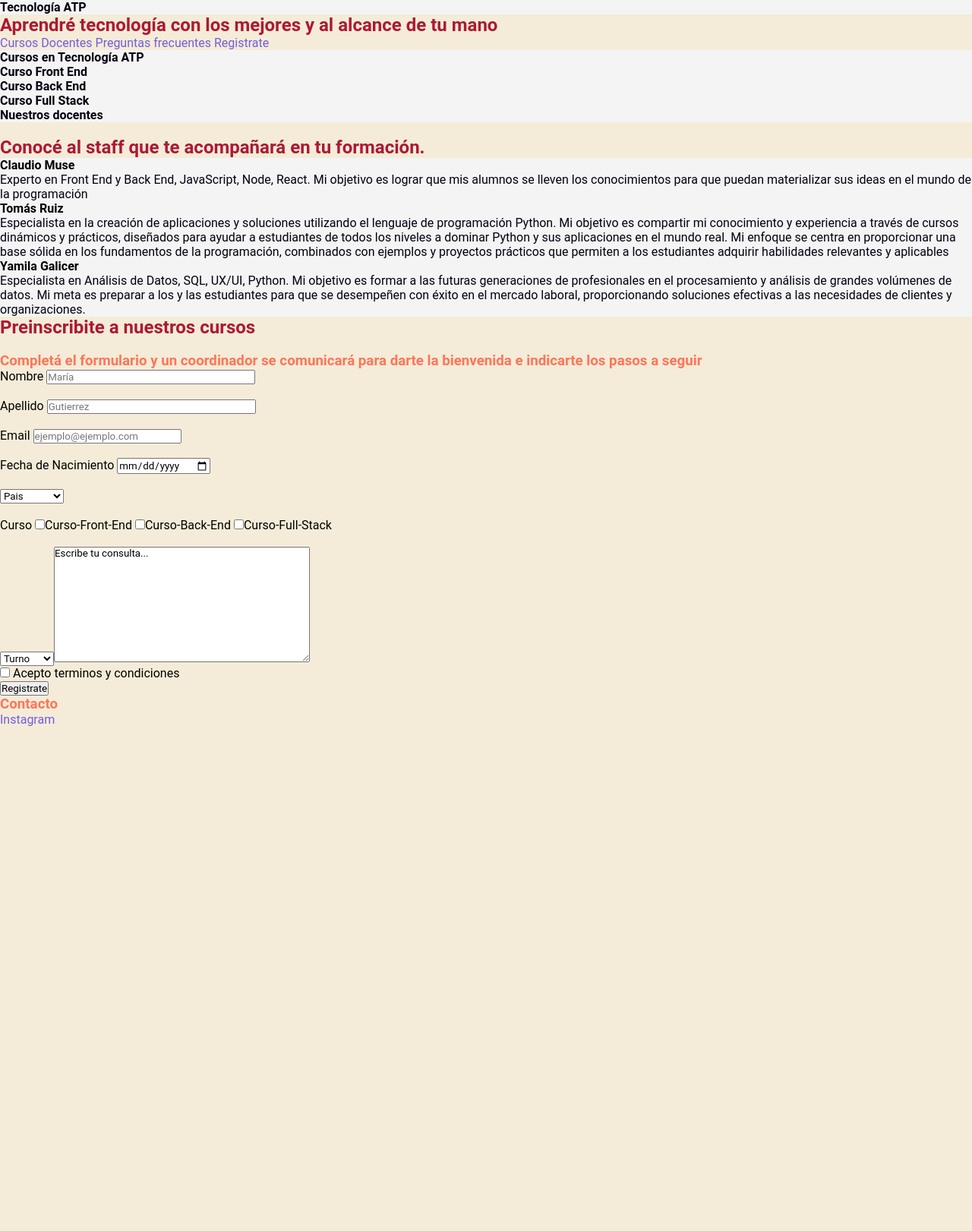
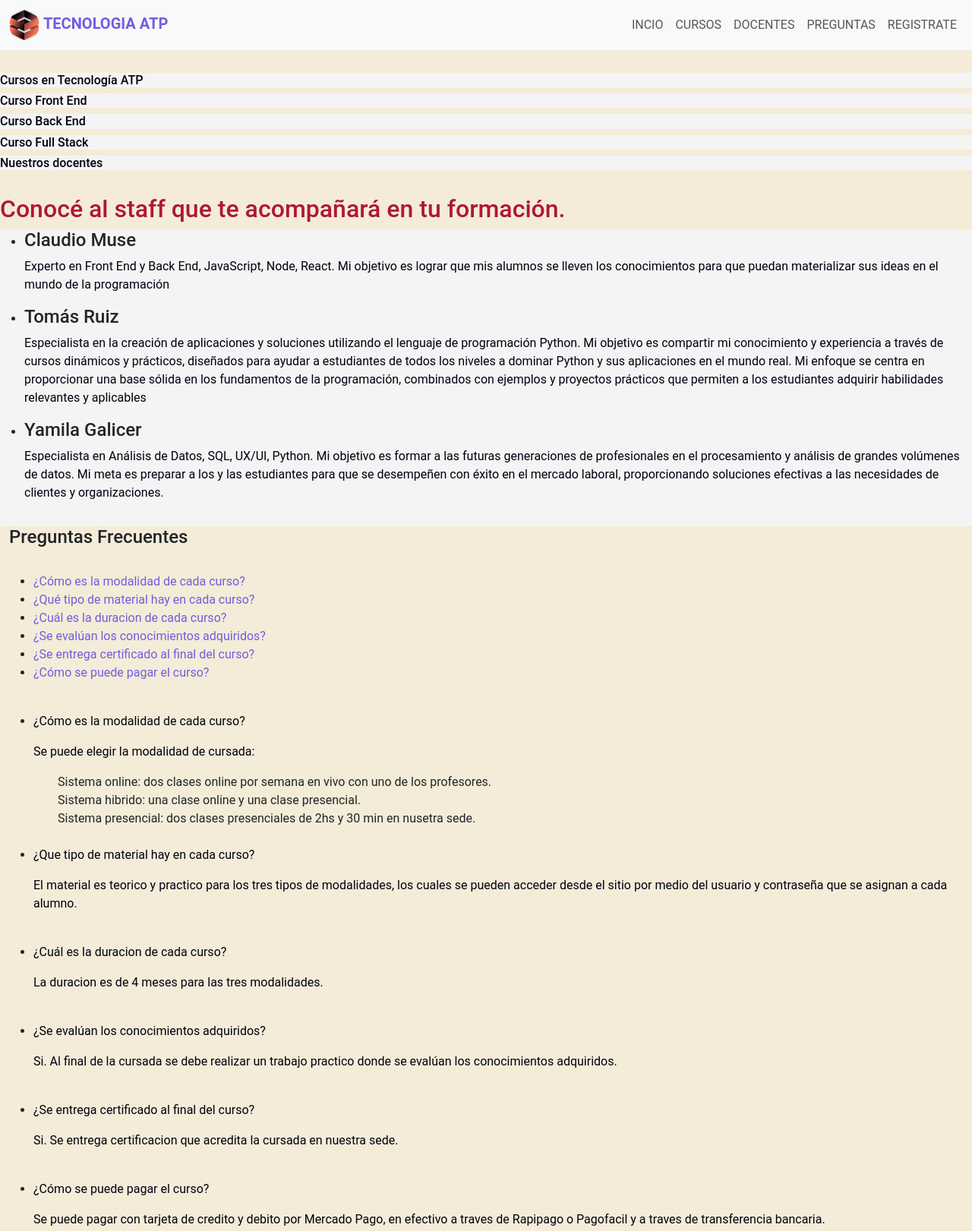
Before and after one commit to tomas-r1/tecnologia-atp, a plain HTML site: page prueba.html in a window 1280 px wide. Shown: the top 1621 px of the page at 76% size. Before the commit the page ends 957 px from the top, so only its background shows below. Drawn offline with nearby package versions, Linux system fonts and the light colour scheme.

Commit message:
Commit hecho por Claudio Muse

```diff
--- a/css/style.css
+++ b/css/style.css
@@ -48,3 +48,68 @@ p{
     flex-wrap:wrap;
     background-color:#f4f4f4;
 }
+
+/* Estilos aplicados al header-navbar */
+
+.navbar{
+  position: fixed;
+  top: 0;
+  width: 100%;
+}
+
+.navbar-text{
+    text-decoration: none;
+    color:#725cdf !important;
+    text-align: left;
+    font-weight: bold;
+
+}
+
+/* Estilos que se aplican al footer */
+
+.footer {
+    background-color: lightblue;
+
+}
+
+.footer-content {
+    display:flex;
+    justify-content: center;
+    align-items: center;
+
+}
+
+.footer-icons {
+
+    display:flex;
+    justify-content: center;
+    align-items: center;
+    font-size: 35px;
+
+}
+.fa-brands {
+    margin-left: 10px;
+    margin-right: 10px;
+
+}
+ /* Colores de los iconos del footer*/
+
+ .fa-facebook {
+    color: blue;
+}
+
+.fa-whatsapp {
+    color: green;
+
+}
+
+.fa-twitter {
+    color: blue;
+}
+
+.fa-instagram {
+    background: #d6249f;
+    background: radial-gradient(circle at 30% 107%, #fdf497 0%, #fdf497 5%, #fd5949 45%,#d6249f 60%,#285AEB 90%);
+    background-clip: text;
+    -webkit-text-fill-color: transparent;
+}
--- a/prueba.html
+++ b/prueba.html
@@ -3,28 +3,58 @@
 <head>
     <meta charset="UTF-8">
     <meta name="viewport" content="width=device-width, initial-scale=1.0">
+
+    <!--Iconos-->
+    <link rel="icon" type="image/x-icon" href="./favicon_io/favicon.ico">
+    <!--Iconos de Font Awesome-->
+    <link rel="stylesheet" href="https://cdnjs.cloudflare.com/ajax/libs/font-awesome/6.5.2/css/all.min.css" integrity="sha512-SnH5WK+bZxgPHs44uWIX+LLJAJ9/2PkPKZ5QiAj6Ta86w+fsb2TkcmfRyVX3pBnMFcV7oQPJkl9QevSCWr3W6A==" crossorigin="anonymous" referrerpolicy="no-referrer" />
+    <!--GoogleFonts-->
+    <link rel="preconnect" href="https://fonts.googleapis.com">
+    <link rel="preconnect" href="https://fonts.gstatic.com" crossorigin>
+    <link href="https://fonts.googleapis.com/css2?family=League+Spartan:wght@800&display=swap" rel="stylesheet">
+   <!--Bootstrap y JavaScript-->
+   <link href="https://cdn.jsdelivr.net/npm/bootstrap@5.3.3/dist/css/bootstrap.min.css" rel="stylesheet">
+   <script src="https://cdn.jsdelivr.net/npm/bootstrap@5.3.3/dist/js/bootstrap.bundle.min.js"></script>
+    <!--CSS-->
     <link rel="stylesheet" href="css/style.css">
-    <link rel="preconnect" href="https://fonts.googleapis.com">
-<link rel="preconnect" href="https://fonts.gstatic.com" crossorigin>
-<link href="https://fonts.googleapis.com/css2?family=League+Spartan:wght@800&display=swap" rel="stylesheet">
-    <title>Document</title>
+
+
+
+    <title>Tecnologia ATP -Inicio-</title>
 </head>
-<body>
-    <header>
-        <div>
-            <!--logo-->
-        </div>
-        <div>
-<h1>Tecnología ATP</h1>
-<h2>Aprendré tecnología con los mejores y al alcance de tu mano</h2>
-</div>
-<nav>
-<a href="#Cursos">Cursos</a>
-<a href="#Docentes">Docentes</a>
-<a href="#Preguntas-frecuentes">Preguntas frecuentes</a>
-<a href="#Registrate">Registrate</a>
-</nav>
-    </header>
+<!--Barra de navegacion-->
+<nav class="navbar navbar-expand-sm bg-light navbar-light" >
+    <div class="container-fluid">
+        <a class="navbar-brand" href="#">
+        <img src="./favicon_io/favicon.ico" alt="Avatar Logo" style="width:40px;" class="rounded-pill">
+        <span class="navbar-text">TECNOLOGIA ATP</span>
+        </a>
+        <!--Links-->
+        <ul class="navbar-nav">
+            <li class="nav-item">
+              <a class="nav-link" href="#">INCIO</a>
+            </li>
+            <li class="nav-item">
+              <a class="nav-link" href="#Cursos">CURSOS</a>
+            </li>
+            <li class="nav-item">
+              <a class="nav-link" href="#Docentes">DOCENTES</a>
+            </li>
+            <li class="nav-item">
+                <a class="nav-link" href="#Preguntas-frecuentes">PREGUNTAS</a>
+            </li>
+            <li class="nav-item">
+                <a class="nav-link" href="#Registrate">REGISTRATE</a>
+            </li>
+          </ul>
+
+    </div>
+    </nav>
+    <br>
+    <br>
+    <br>
+    <br>
+
     <main>
         <section id="Cursos">
             <a name="Cursos"></a>
@@ -64,7 +94,56 @@
                 </div>
         </section>
         <section id="Preguntas-frecuentes">
-            <a name="Preguntas-frecuentes"></a>
+            <!-- Preguntas frecuentes-->
+
+    <div class="container-fluid">
+        <h4>Preguntas Frecuentes</h4>
+        <br>
+        <ul>
+            <li><a href="#mod">¿Cómo es la modalidad de cada curso?</a></li>
+            <li><a href="#mat">¿Qué tipo de material hay en cada curso?</a></li>
+            <li><a href="#dur">¿Cuál es la duracion de cada curso?</a></li>
+            <li><a href="#ev">¿Se evalúan los conocimientos adquiridos?</a></li>
+            <li><a href="#cert">¿Se entrega certificado al final del curso?</a></li>
+            <li><a href="#pago">¿Cómo se puede pagar el curso?</a></li>
+
+        </ul>
+    </div>
+    <br>
+    <div class="container-fluid">
+        <ul>
+            <li><p id="mod">¿Cómo es la modalidad de cada curso?</p>
+                <p>Se puede elegir la modalidad de cursada: </p>
+                <ul>Sistema online: dos clases online por semana en vivo con uno de los profesores.</ul>
+                <ul>Sistema hibrido: una clase online y una clase presencial. </ul>
+                <ul>Sistema presencial: dos clases presenciales de 2hs y 30 min en nusetra sede.</ul>
+            </li>
+            <br>
+            <li><p id="mat">¿Que tipo de material hay en cada curso?</p>
+                <p>El material es teorico y practico para los tres tipos de modalidades,
+                    los cuales se pueden acceder desde el sitio por medio del usuario y contraseña
+                    que se asignan a cada alumno.</p>
+            </li>
+            <br>
+            <li><p id="dur">¿Cuál es la duracion de cada curso?</p>
+                <p>La duracion es de 4 meses para las tres modalidades.</p>
+            </li>
+            <br>
+            <li><p id="ev">¿Se evalúan los conocimientos adquiridos?</p>
+                <p>Si. Al final de la cursada se debe realizar un trabajo practico
+                   donde se evalúan los conocimientos adquiridos.</p>
+            </li>
+            <br>
+            <li><p id="cert">¿Se entrega certificado al final del curso?</p>
+                <p>Si. Se entrega certificacion que acredita la cursada en nuestra sede.</p>
+            </li>
+            <br>
+            <li><p id="pago">¿Cómo se puede pagar el curso?</p>
+                <p>Se puede pagar con tarjeta de credito y debito por Mercado Pago, en efectivo
+                   a traves de Rapipago o Pagofacil y a traves de transferencia bancaria.</p>
+            </li>
+        </ul>
+    </div>
         </section>
         <section id="Registrate">
             <a name="Registrate"></a>
@@ -143,13 +222,31 @@
             </form>
         </section>
     </main>
-    <footer>
-<div>
-    <h3>Contacto</h3>
-    <a href="mailto:"></a>
-    <a href="tel:+"></a>
-    <a href="http://">Instagram</a>
+
+    <br>
+<!--Footer-->
+
+<footer class="footer">
+    <br>
+<div class="footer-content">
+    <p>&copy;2024, Todos los derechos reservados.</p>
 </div>
-    </footer>
+<!-- Iconos de las redes sociales-->
+    <div class="footer-icons">
+        <ul>
+        <!--Facebook-->
+        <i class="fa-brands fa-facebook"></i>
+        <!--Whatsapp-->
+        <i class="fa-brands fa-whatsapp"></i>
+        <!--Twitter-->
+        <i class="fa-brands fa-twitter"></i>
+        <!--Instagram-->
+        <i class="fa-brands fa-instagram"></i>
+        </ul>
+    </div>
+
+
+</footer>
+
 </body>
 </html>
```
